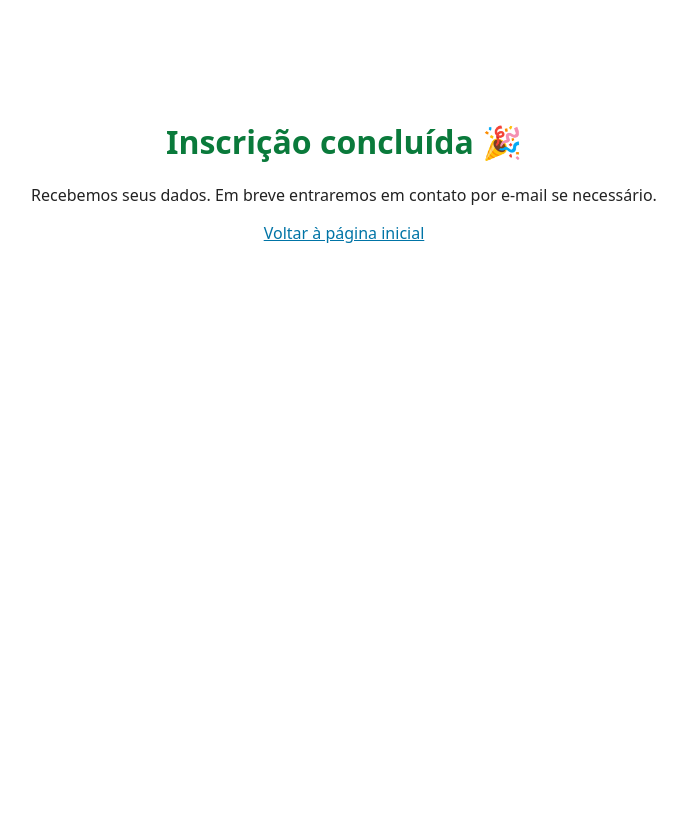
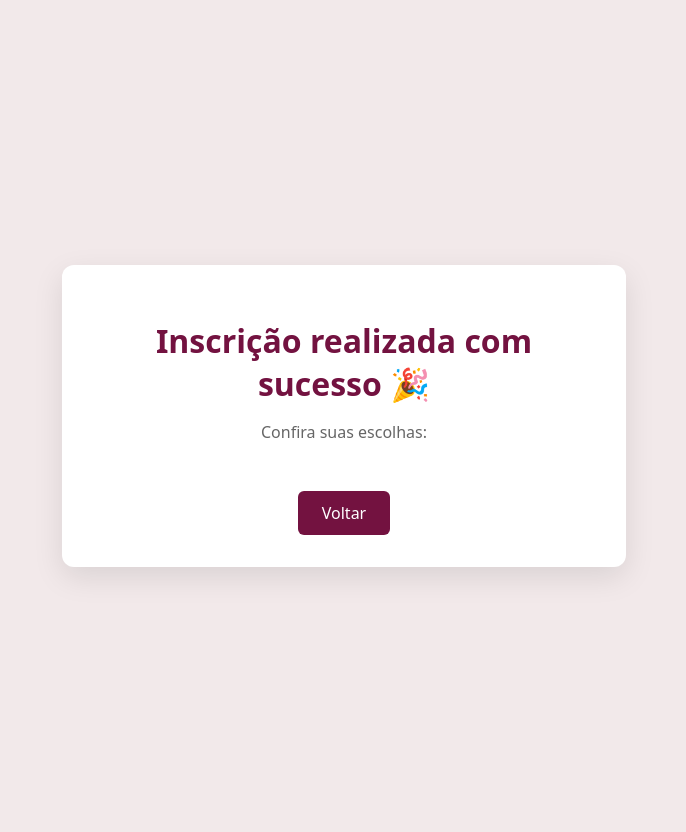
Before and after one commit to pedrodamiao/conferenciamulheresfortes, a Flask app: template templates/success.html in a window 1280 px wide. Shown: the whole page, without its empty margins (296-982 px from the left). Before the commit the page ends 243 px from the top, so only its background shows below. Run offline with Flask 3, Linux system fonts and the light colour scheme; the template is opened without the code that fills it, so the values that code supplies are empty; data comes from the database, SQL or seed files in the repository.

Commit message:
Update success.html

```diff
--- a/templates/success.html
+++ b/templates/success.html
@@ -2,17 +2,83 @@
 <html lang="pt-BR">
 <head>
   <meta charset="utf-8">
-  <title>Inscrição concluída</title>
+  <title>Inscrição realizada</title>
   <meta name="viewport" content="width=device-width, initial-scale=1">
   <style>
-    body { font-family: system-ui, -apple-system, Segoe UI, Roboto, Arial; max-width: 720px; margin: 15vh auto; text-align:center; color:#222; }
-    h1 { color:#0a7a3b; }
-    a { color:#0074a6; }
+    body {
+      font-family: system-ui, -apple-system, Segoe UI, Roboto, Arial;
+      background: #f2e9ea;
+      color: #222;
+      display: flex;
+      justify-content: center;
+      align-items: center;
+      min-height: 100vh;
+      margin: 0;
+      padding: 1rem;
+    }
+
+    .card {
+      background: white;
+      border-radius: 12px;
+      padding: 2rem;
+      max-width: 500px;
+      width: 100%;
+      box-shadow: 0 10px 30px rgba(0,0,0,0.1);
+      text-align: center;
+    }
+
+    h1 {
+      color: #731240;
+      margin-bottom: 0.5rem;
+    }
+
+    .sub {
+      color: #666;
+      margin-bottom: 1.5rem;
+    }
+
+    .item {
+      background: #f8f3f4;
+      border-left: 5px solid #731240;
+      padding: 0.75rem;
+      margin-bottom: 0.5rem;
+      text-align: left;
+      border-radius: 6px;
+    }
+
+    .horario {
+      font-weight: bold;
+      color: #731240;
+    }
+
+    .btn {
+      margin-top: 1.5rem;
+      display: inline-block;
+      background: #731240;
+      color: white;
+      padding: 0.7rem 1.5rem;
+      border-radius: 6px;
+      text-decoration: none;
+    }
+
+    .btn:hover {
+      background: #5a0f33;
+    }
   </style>
 </head>
 <body>
-  <h1>Inscrição concluída 🎉</h1>
-  <p>Recebemos seus dados. Em breve entraremos em contato por e-mail se necessário.</p>
-  <p><a href="{{ url_for('index') }}">Voltar à página inicial</a></p>
+  <div class="card">
+    <h1>Inscrição realizada com sucesso 🎉</h1>
+    <p class="sub">Confira suas escolhas:</p>
+
+    {% for s in data.selecoes %}
+      <div class="item">
+        <div class="horario">{{ s.horario }}</div>
+        <div>{{ s.oficina }}</div>
+      </div>
+    {% endfor %}
+
+    <a href="{{ url_for('index') }}" class="btn">Voltar</a>
+  </div>
 </body>
 </html>
```
